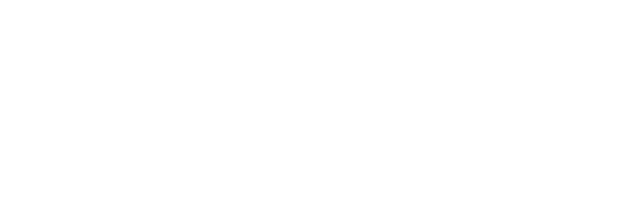
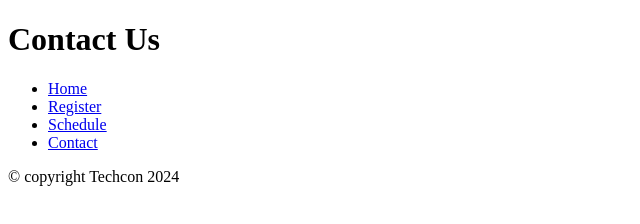
Before and after one commit to Tini-ops/TechCon_HTML, a plain HTML site: page techcon_website/contact.html in a window 1280 px wide. Shown: the whole page, without its empty margins (0-640 px from the left). Drawn offline with Linux system fonts and the light colour scheme.

Commit message:
Adjustment

```diff
--- a/techcon_website/contact.html
+++ b/techcon_website/contact.html
@@ -7,9 +7,21 @@
     </head>
     <body>
         <header>
+            <h1>Contact Us</h1>
+            <nav>
+                <ul>
+                    <li><a href="/index.html">Home</a></li>
+                    <li><a href="/register.html">Register</a></li>
+                    <li><a href="/schedule.html">Schedule</a></li>
+                    <li><a href="/contact.html">Contact</a></li>
+                </ul>
+            </nav>
 
         </header>
 
 
     </body>
+    <footer>
+        <p>&copy; copyright Techcon 2024</p>
+    </footer>
 </html>
```
Also changed, not shown: techcon_website/register.html (+12 -0 lines), techcon_website/schedule.html (+1 -1 lines).
